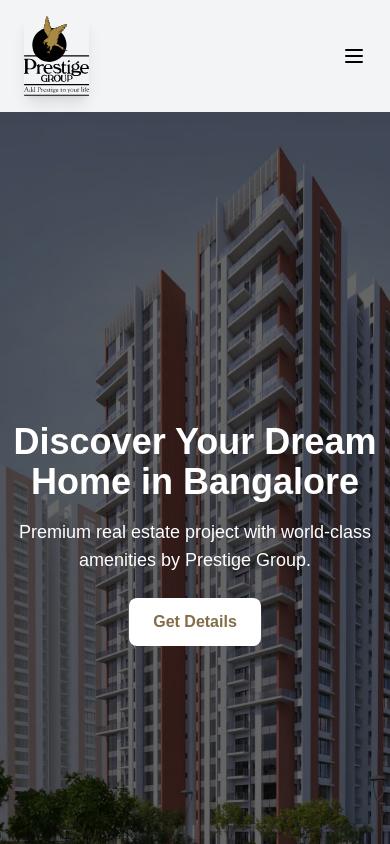
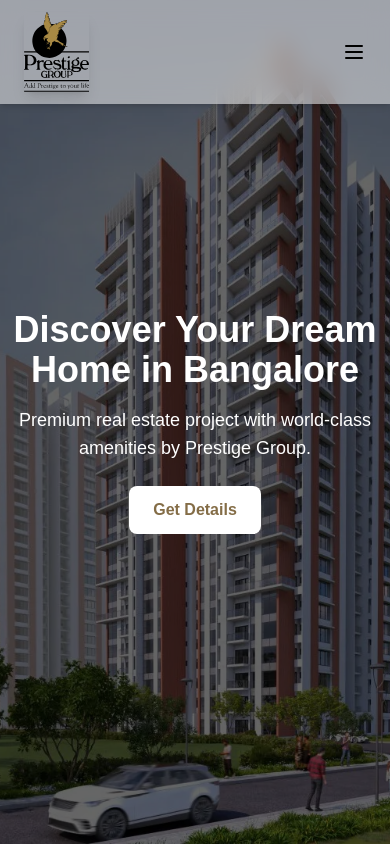
Before and after one commit to Saurabh884/real-estate-ui, a Next.js app: page / in a window 390 px wide. Shown: the top 844 px of the page. Built offline with nearby package versions, Linux system fonts and the light colour scheme.

Commit message:
hamburger color fix

```diff
--- a/app/page.js
+++ b/app/page.js
@@ -17,7 +17,7 @@ export default function Home() {
   return (
     <div className="min-h-screen bg-gray-100">
       {/* Navigation Section */}
-      <nav className=" text-white shadow-md px-6 py-4">
+      <nav className="fixed top-0 left-0 w-full bg-white bg-opacity-50 backdrop-blur-md shadow-md px-6 py-3 z-20">
         <div className="flex items-center justify-between">
           {/* Logo Section */}
           <div className="text-xl font-bold z-20">
@@ -66,7 +66,7 @@ export default function Home() {
           <div className="md:hidden flex items-center">
             <button
               onClick={toggleMenu}
-              className="text-black hover:text-[#846d47]"
+              className="text-black"
             >
               <svg
                 xmlns="http://www.w3.org/2000/svg"
```
